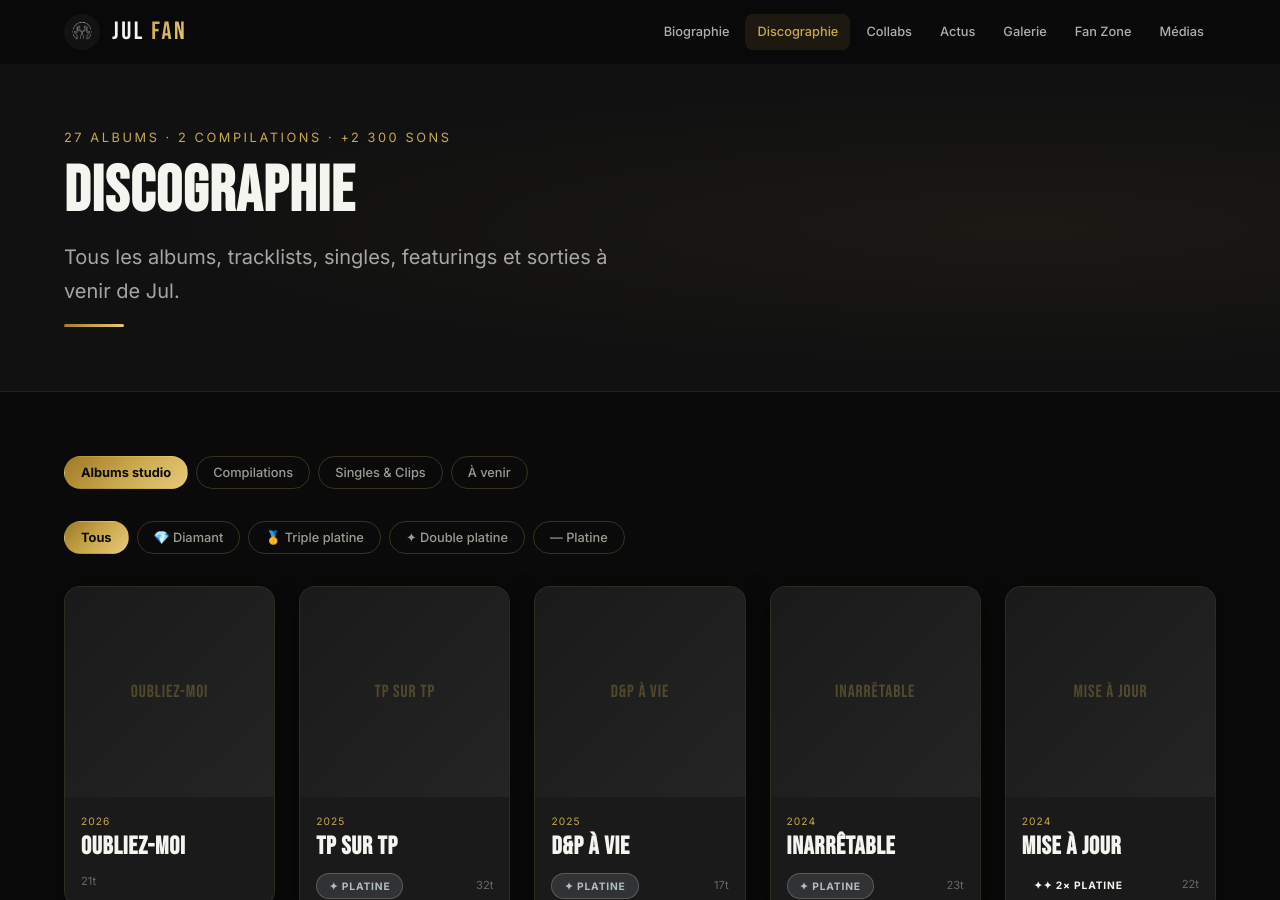
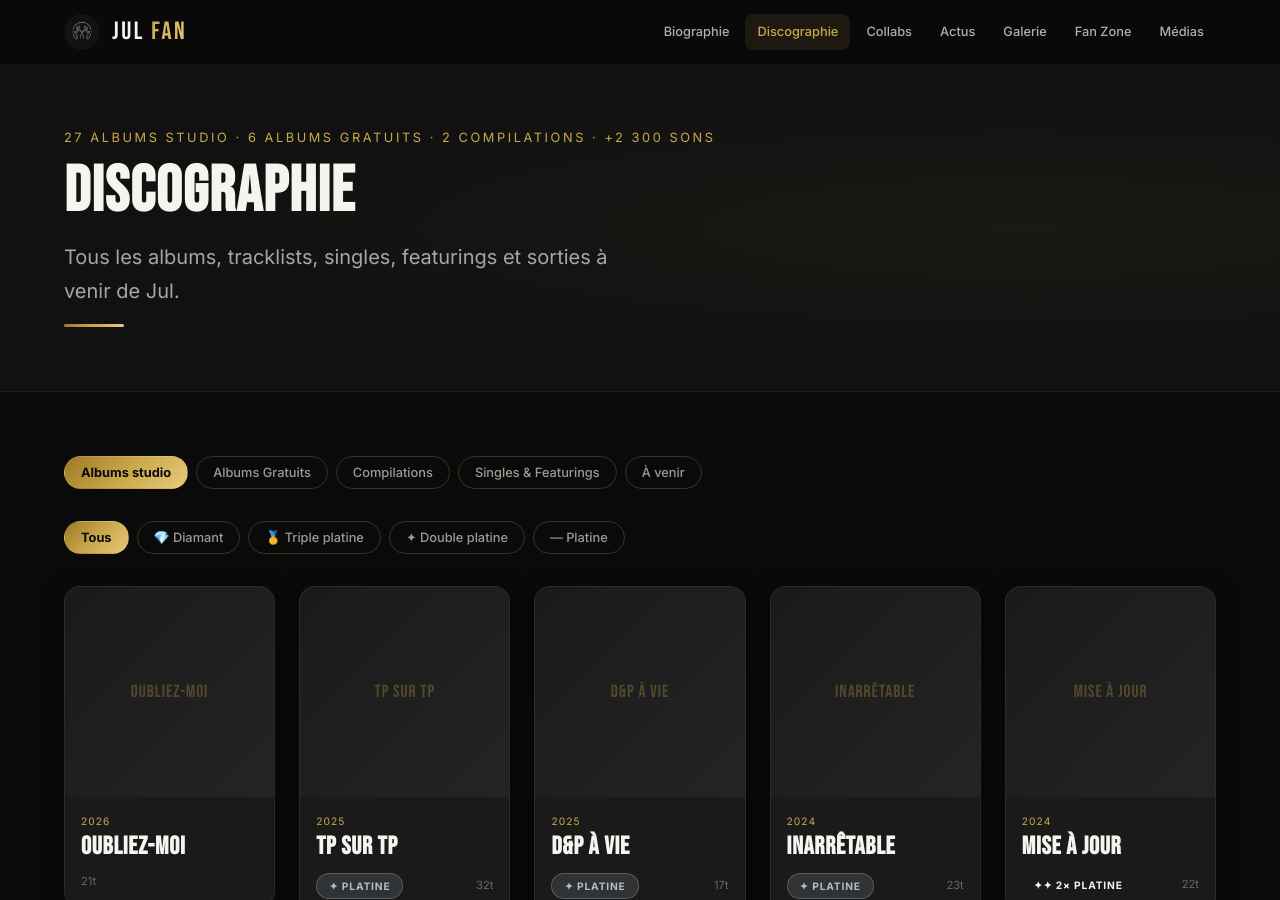
Before and after one commit to auremoo/jul-legacy, a Jekyll site: the page built from pages/discographie.html, in a window 1280 px wide and 900 px high. Built offline with Jekyll 4.4.1, drawn with Linux system fonts in a browser that asks for light colours.

Commit message:
feat(discographie): add Albums Gratuits section
New _data/albums_gratuits.yml with 6 entries (Vol.1-5 + Planète Rap Gratuit).
New "Albums Gratuits" filter tab in discographie.html, section with blue badge.
JS sections map updated to include gratuits key.
Removed duplicate entries from singles.yml.
Label updated: "27 albums studio · 6 albums gratuits · 2 compilations".

https://claude.ai/code/session_01KiC8hewG2ET2H6VgVqmJ5J

```diff
--- a/assets/js/main.js
+++ b/assets/js/main.js
@@ -84,6 +84,7 @@ document.querySelectorAll('[data-count]').forEach(el => counterObserver.observe(
 const mainFilterBtns = document.querySelectorAll('#main-filters .filter-btn');
 const sections = {
   albums: document.getElementById('section-albums'),
+  gratuits: document.getElementById('section-gratuits'),
   compilations: document.getElementById('section-compilations'),
   singles: document.getElementById('section-singles'),
   upcoming: document.getElementById('section-upcoming'),
--- a/pages/discographie.html
+++ b/pages/discographie.html
@@ -1,7 +1,7 @@
 ---
 layout: page
 title: Discographie
-label: 27 albums · 2 compilations · +2 300 sons
+label: 27 albums studio · 6 albums gratuits · 2 compilations · +2 300 sons
 description: Tous les albums, tracklists, singles, featurings et sorties à venir de Jul.
 theme: dark
 nav_order: 3
@@ -15,8 +15,9 @@ permalink: /discographie/
     <!-- Filtres principaux -->
     <div class="filters" id="main-filters">
       <button class="filter-btn active" data-filter="albums">Albums studio</button>
+      <button class="filter-btn" data-filter="gratuits">Albums Gratuits</button>
       <button class="filter-btn" data-filter="compilations">Compilations</button>
-      <button class="filter-btn" data-filter="singles">Singles & Clips</button>
+      <button class="filter-btn" data-filter="singles">Singles & Featurings</button>
       <button class="filter-btn" data-filter="upcoming">À venir</button>
     </div>
 
@@ -135,6 +136,36 @@ permalink: /discographie/
             <p style="color:#6B6860;font-size:.875rem;text-align:center;padding:1rem">Tracklist complète à venir</p>
           </div>
           {% endif %}
+        </div>
+        {% endfor %}
+      </div>
+    </div>
+
+    <!-- ─── SECTION : Albums Gratuits ───────────────────────────── -->
+    <div id="section-gratuits" style="display:none">
+      <div style="background:rgba(46,109,180,.06);border:1px solid rgba(46,109,180,.2);border-radius:16px;padding:1.5rem 2rem;margin-bottom:2.5rem">
+        <p style="font-size:.875rem;color:#9E9B91;line-height:1.7;margin:0">
+          <span style="color:#2E6DB4;font-weight:600">Albums Gratuits</span> — Entre 2016 et 2020, Jul a offert 6 projets complets gratuitement à ses fans, hors tout circuit commercial. Ces albums ne sont pas comptabilisés dans les 27 albums studio officiels mais représentent +90 titres inédits.
+        </p>
+      </div>
+
+      <div class="grid-albums">
+        {% for ag in site.data.albums_gratuits %}
+        <div class="card-album" style="cursor:default">
+          <div class="card-album__cover-placeholder" style="font-size:.95rem;padding:1rem;text-align:center;word-break:break-word;background:linear-gradient(135deg,#0d1f33,#1a2d4a)">
+            {{ ag.title | upcase }}
+          </div>
+          <div class="card-album__body">
+            <p class="card-album__year">{{ ag.year }} · {{ ag.tracks_count }} titres</p>
+            <h3 class="card-album__title">{{ ag.title }}</h3>
+            <div class="card-album__footer" style="flex-direction:column;align-items:flex-start;gap:.4rem">
+              {% if ag.note %}<span style="font-size:.75rem;color:#9E9B91;font-style:italic">{{ ag.note }}</span>{% endif %}
+              {% if ag.feats_notables and ag.feats_notables != '~' %}
+                <span style="font-size:.7rem;color:#6B6860">feat. {{ ag.feats_notables }}</span>
+              {% endif %}
+              <span class="badge" style="background:rgba(46,109,180,.15);color:#2E6DB4;border:1px solid rgba(46,109,180,.3);margin-top:.25rem">Gratuit</span>
+            </div>
+          </div>
         </div>
         {% endfor %}
       </div>
```
Also changed, not shown: _data/albums_gratuits.yml (added, +56 -0 lines), _data/singles.yml (+0 -38 lines).
